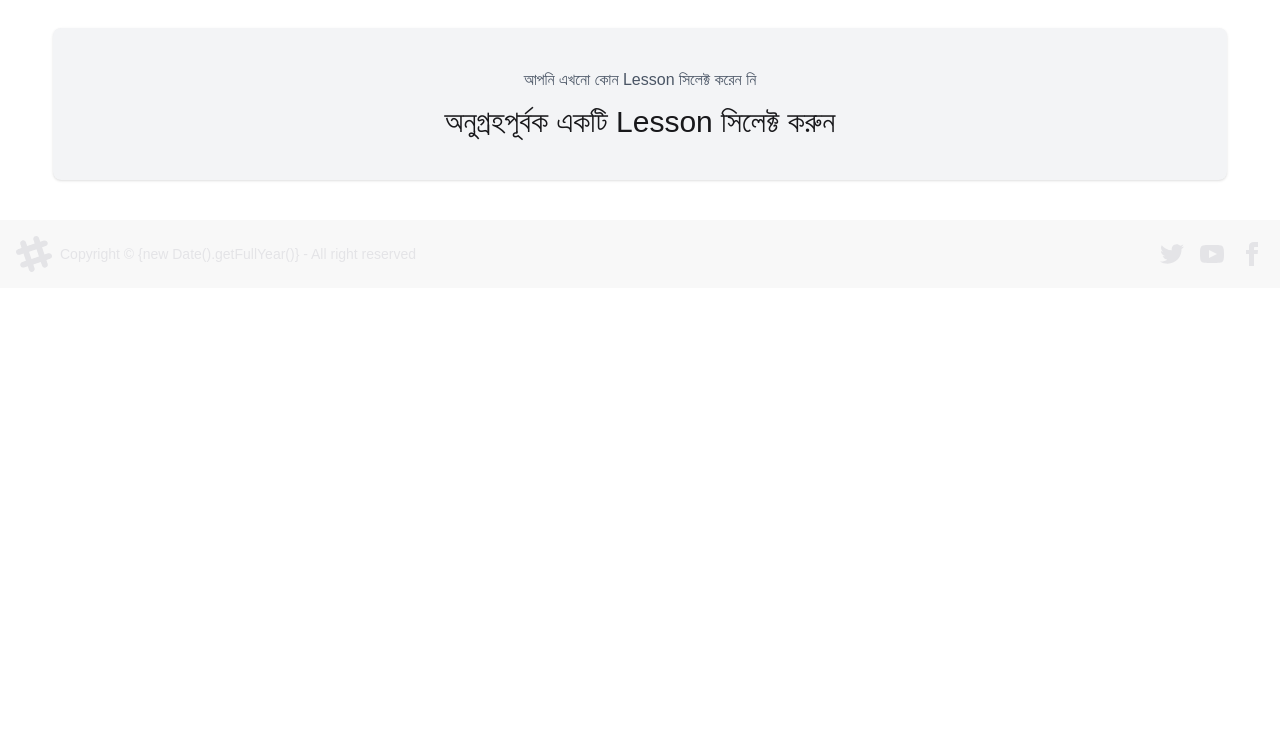
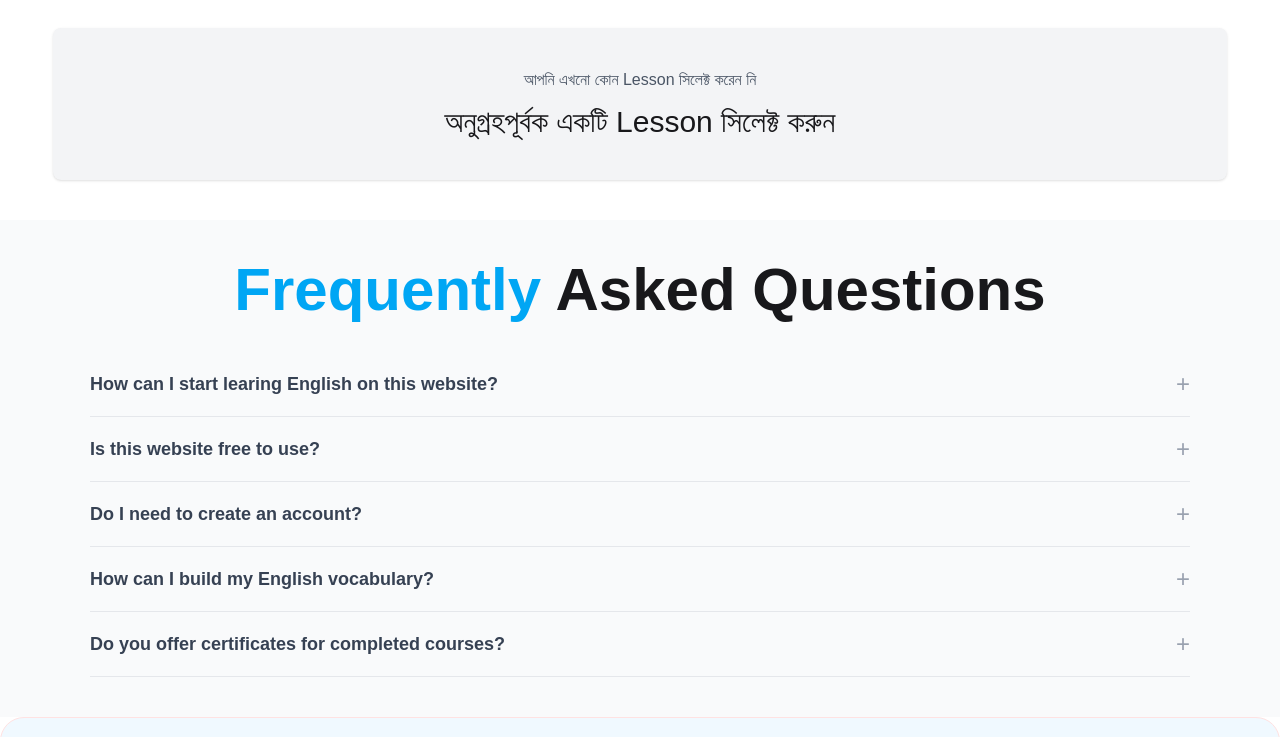
Before and after one commit to Clone54/english-moja, a plain HTML site: page index.html in a window 1280 px wide. Shown: the part 1034-1771 px from the top of the page. Before the commit the page ends 1322 px from the top, so only its background shows below. Drawn offline with nearby package versions, Linux system fonts and the light colour scheme; no server answers.

Commit message:
third commit

```diff
--- a/index.html
+++ b/index.html
@@ -100,56 +100,81 @@
 
     </dialog>
 
-<footer class="footer sm:footer-horizontal bg-base-200 text-neutral-content items-center p-4">
-  <aside class="grid-flow-col items-center">
-    <svg
-      width="36"
-      height="36"
-      viewBox="0 0 24 24"
-      xmlns="http://www.w3.org/2000/svg"
-      fill-rule="evenodd"
-      clip-rule="evenodd"
-      class="fill-current">
-      <path
-        d="M22.672 15.226l-2.432.811.841 2.515c.33 1.019-.209 2.127-1.23 2.456-1.15.325-2.148-.321-2.463-1.226l-.84-2.518-5.013 1.677.84 2.517c.391 1.203-.434 2.542-1.831 2.542-.88 0-1.601-.564-1.86-1.314l-.842-2.516-2.431.809c-1.135.328-2.145-.317-2.463-1.229-.329-1.018.211-2.127 1.231-2.456l2.432-.809-1.621-4.823-2.432.808c-1.355.384-2.558-.59-2.558-1.839 0-.817.509-1.582 1.327-1.846l2.433-.809-.842-2.515c-.33-1.02.211-2.129 1.232-2.458 1.02-.329 2.13.209 2.461 1.229l.842 2.515 5.011-1.677-.839-2.517c-.403-1.238.484-2.553 1.843-2.553.819 0 1.585.509 1.85 1.326l.841 2.517 2.431-.81c1.02-.33 2.131.211 2.461 1.229.332 1.018-.21 2.126-1.23 2.456l-2.433.809 1.622 4.823 2.433-.809c1.242-.401 2.557.484 2.557 1.838 0 .819-.51 1.583-1.328 1.847m-8.992-6.428l-5.01 1.675 1.619 4.828 5.011-1.674-1.62-4.829z"></path>
-    </svg>
-    <p class="">Copyright © {new Date().getFullYear()} - All right reserved</p>
-  </aside>
-  <nav class="grid-flow-col gap-4 md:place-self-center md:justify-self-end">
-    <a>
-      <svg
-        xmlns="http://www.w3.org/2000/svg"
-        width="24"
-        height="24"
-        viewBox="0 0 24 24"
-        class="fill-current">
-        <path
-          d="M24 4.557c-.883.392-1.832.656-2.828.775 1.017-.609 1.798-1.574 2.165-2.724-.951.564-2.005.974-3.127 1.195-.897-.957-2.178-1.555-3.594-1.555-3.179 0-5.515 2.966-4.797 6.045-4.091-.205-7.719-2.165-10.148-5.144-1.29 2.213-.669 5.108 1.523 6.574-.806-.026-1.566-.247-2.229-.616-.054 2.281 1.581 4.415 3.949 4.89-.693.188-1.452.232-2.224.084.626 1.956 2.444 3.379 4.6 3.419-2.07 1.623-4.678 2.348-7.29 2.04 2.179 1.397 4.768 2.212 7.548 2.212 9.142 0 14.307-7.721 13.995-14.646.962-.695 1.797-1.562 2.457-2.549z"></path>
-      </svg>
-    </a>
-    <a>
-      <svg
-        xmlns="http://www.w3.org/2000/svg"
-        width="24"
-        height="24"
-        viewBox="0 0 24 24"
-        class="fill-current">
-        <path
-          d="M19.615 3.184c-3.604-.246-11.631-.245-15.23 0-3.897.266-4.356 2.62-4.385 8.816.029 6.185.484 8.549 4.385 8.816 3.6.245 11.626.246 15.23 0 3.897-.266 4.356-2.62 4.385-8.816-.029-6.185-.484-8.549-4.385-8.816zm-10.615 12.816v-8l8 3.993-8 4.007z"></path>
-      </svg>
-    </a>
-    <a>
-      <svg
-        xmlns="http://www.w3.org/2000/svg"
-        width="24"
-        height="24"
-        viewBox="0 0 24 24"
-        class="fill-current">
-        <path
-          d="M9 8h-3v4h3v12h5v-12h3.642l.358-4h-4v-1.667c0-.955.192-1.333 1.115-1.333h2.885v-5h-3.808c-3.596 0-5.192 1.583-5.192 4.615v3.385z"></path>
-      </svg>
-    </a>
-  </nav>
+    <section class="bg-gray-50 p-5 md:p-10">
+        <div class="w-11/12 mx-auto">
+            <h2 class="text-4xl md:text-6xl text-center font-bold mb-8"><span class="text-sky-500">Frequently</span> Asked Questions</h2>
+
+            <div class="border-b border-gray-200 py-4">
+                <div class="faq-toggle flex justify-between items-center cursor-pointer group">
+                    <h2 class="text-lg font-semibold text-gray-700 group-hover:text-blue-600 transition-colors">
+                        How can I start learing English on this website?
+                    </h2>
+                    <span class="icon text-2xl text-gray-400 group-hover:text-blue-600 transition-transform duration-300">+</span>
+                </div>
+                <div class="faq-answer hidden mt-3 text-gray-600 leading-relaxed">
+                    You can start by exploring our beginner lessons, interactive exercises, and quizzes. We also offer structured courses to guide you step by step.
+                </div>
+            </div>
+
+            <div class="border-b border-gray-200 py-4">
+                <div class="faq-toggle flex justify-between items-center cursor-pointer group">
+                    <h2 class="text-lg font-semibold text-gray-700 group-hover:text-blue-600 transition-colors">
+                        Is this website free to use?
+                    </h2>
+                    <span class="icon text-2xl text-gray-400 group-hover:text-blue-600 transition-transform duration-300">+</span>
+                </div>
+                <div class="faq-answer hidden mt-3 text-gray-600 leading-relaxed">
+                    Yes! All our lessons, vocabulary lists, and word details are completely free to access. Our goal is to make language learning accessible to everyone without any subscription fees.
+                </div>
+            </div>
+            <div class="border-b border-gray-200 py-4">
+                <div class="faq-toggle flex justify-between items-center cursor-pointer group">
+                    <h2 class="text-lg font-semibold text-gray-700 group-hover:text-blue-600 transition-colors">
+                        Do I need to create an account?
+                    </h2>
+                    <span class="icon text-2xl text-gray-400 group-hover:text-blue-600 transition-transform duration-300">+</span>
+                </div>
+                <div class="faq-answer hidden mt-3 text-gray-600 leading-relaxed">
+                    No, you don't need to create an account to access our lessons and vocabulary lists. You can start learning right away without any registration.
+                </div>
+            </div>
+            <div class="border-b border-gray-200 py-4">
+                <div class="faq-toggle flex justify-between items-center cursor-pointer group">
+                    <h2 class="text-lg font-semibold text-gray-700 group-hover:text-blue-600 transition-colors">
+                        How can I build my English vocabulary?
+                    </h2>
+                    <span class="icon text-2xl text-gray-400 group-hover:text-blue-600 transition-transform duration-300">+</span>
+                </div>
+                <div class="faq-answer hidden mt-3 text-gray-600 leading-relaxed">
+                    The best way is to learn words in context. We recommend following our structured **Lessons**, which group words by difficulty and category. After learning a word's meaning, try using it in a sentence, listen to its pronunciation, and check its synonyms to see how it relates to words you already know. Consistency is key—try learning 5 to 10 new words every day!
+                </div>
+            </div>
+            <div class="border-b border-gray-200 py-4">
+                <div class="faq-toggle flex justify-between items-center cursor-pointer group">
+                    <h2 class="text-lg font-semibold text-gray-700 group-hover:text-blue-600 transition-colors">
+                        Do you offer certificates for completed courses?
+                    </h2>
+                    <span class="icon text-2xl text-gray-400 group-hover:text-blue-600 transition-transform duration-300">+</span>
+                </div>
+                <div class="faq-answer hidden mt-3 text-gray-600 leading-relaxed">
+                    No, we do not currently offer certificates for completed courses. However, you can track your progress and review your learning materials anytime through our platform.
+                </div>
+            </div>
+
+        </div>
+    </section>
+
+<footer class="footer p-10 border border-red-100 bg-sky-50 text-base-content rounded-t-3xl">
+    <div>
+        <div class="flex items-center gap-2">
+            <a class="flex items-center gap-1 font-bold text-xl"><span>English</span><img src="assets/logo.png" alt=""><span class="font-bangla">মজা</span></a>
+        </div>
+        <p class="font-bangla mt-2">ইংরেজি শিখুন সহজে</p> <p class="text-sm mt-1">Providing ED-Tech Applications since 2025</p>
+    </div>
+    <div class="md:place-self-center md:justify-self-end">
+        <span class="footer-title">FOLLOW US</span> <div class="grid grid-flow-col gap-4">
+            <a><i class="fa-brands fa-facebook text-2xl"></i></a> <a><i class="fa-brands fa-youtube text-2xl"></i></a> <a><i class="fa-brands fa-instagram text-2xl"></i></a> <a><i class="fa-brands fa-github text-2xl"></i></a> </div>
+    </div>
 </footer>
 
 
--- a/scripts/index.js
+++ b/scripts/index.js
@@ -124,3 +124,22 @@ document.getElementById("btn-search").addEventListener("click", () => {
         displayWords({data: filteredWords});
     });
 })
+
+const toggles = document.querySelectorAll('.faq-toggle');
+
+toggles.forEach(toggle => {
+    toggle.addEventListener('click', () => {
+        const answer = toggle.nextElementSibling;
+        const icon = toggle.querySelector('.icon');
+
+        answer.classList.toggle('hidden');
+
+        if (answer.classList.contains('hidden')) {
+            icon.textContent = '+';
+            icon.style.transform = 'rotate(0deg)';
+        } else {
+            icon.textContent = '−';
+            icon.style.transform = 'rotate(180deg)';
+        }
+    });
+});
```
